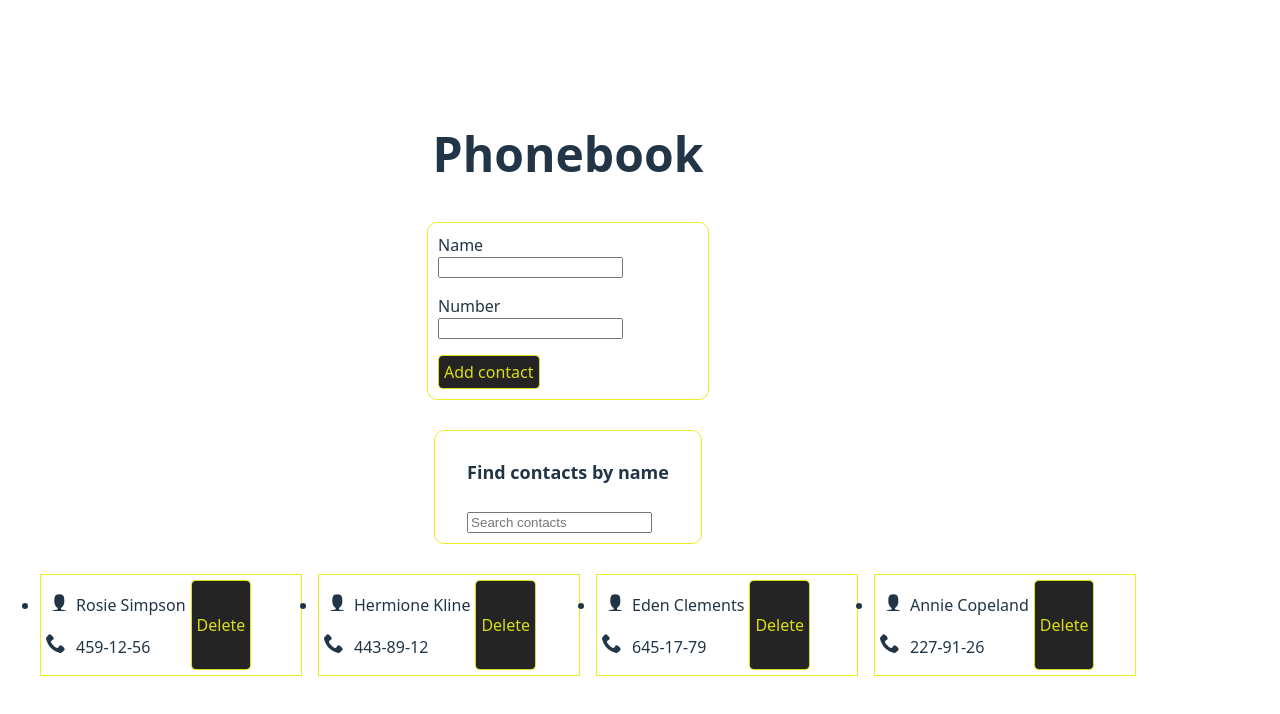
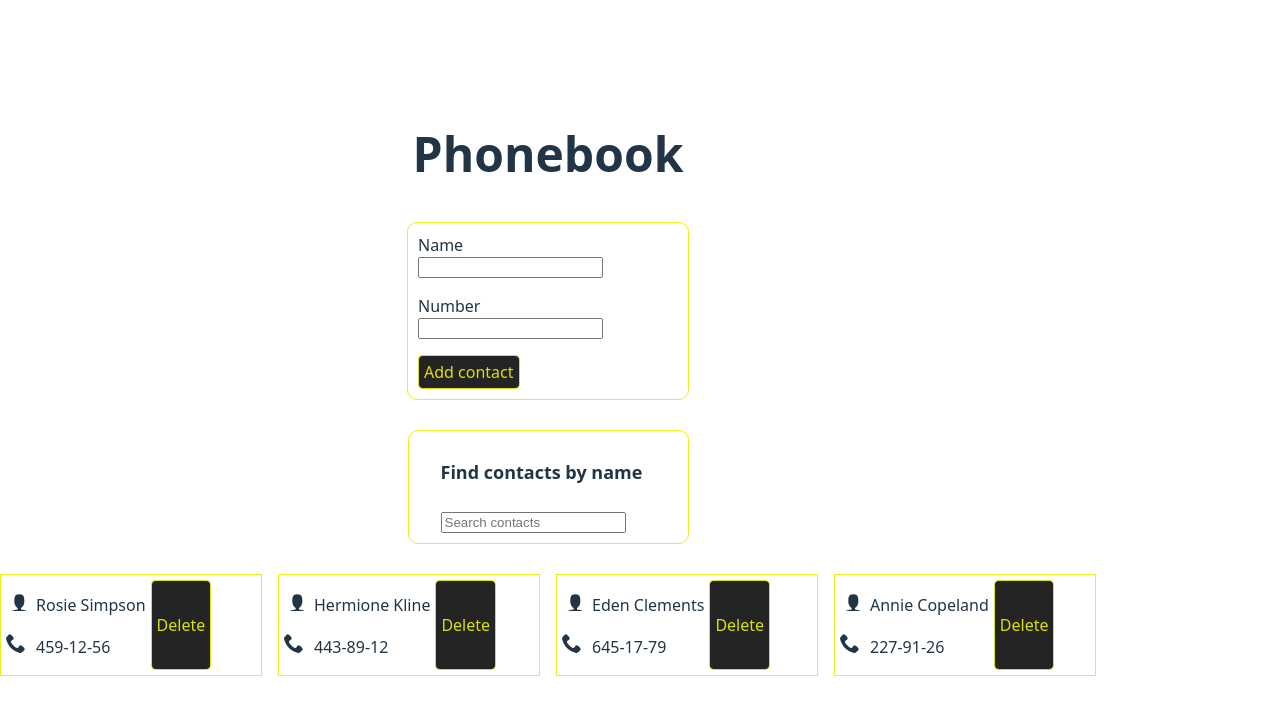
Before and after one commit to furkan-sonmez46/goit-react-hw-06, a React (Vite) app: page / in a window 1280 px wide. Shown: the top 714 px of the page. Built offline with nearby package versions, Linux system fonts and the light colour scheme.

Commit message:
css fixed 2

```diff
--- a/src/components/ContactList/ContactList.module.css
+++ b/src/components/ContactList/ContactList.module.css
@@ -4,6 +4,9 @@
   flex-direction: row;
   gap: 16px;
   margin-top: 30px;
+  list-style-type: none;
+  justify-content: space-around;
+  padding-left: 0px;
 }
 .matchesPTag {
   margin-top: 30px;
--- a/src/components/SearchBox/SearchBox.module.css
+++ b/src/components/SearchBox/SearchBox.module.css
@@ -6,6 +6,7 @@
   border: solid 1px #e9ec0fee;
   border-radius: 10px;
   padding:10px 32px;
+  width: 215px;
 }
 .searchTitle {
     font-size: 18px;
```
